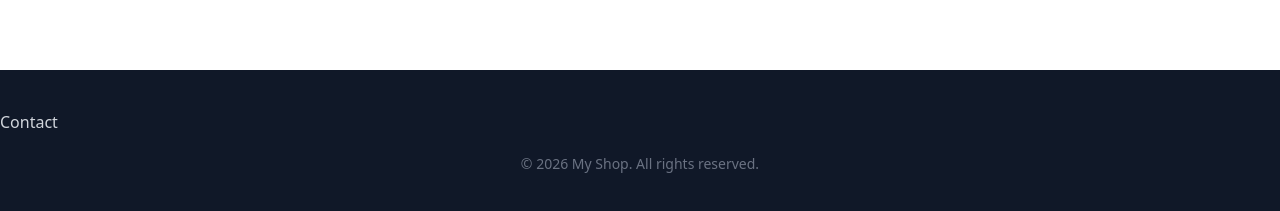
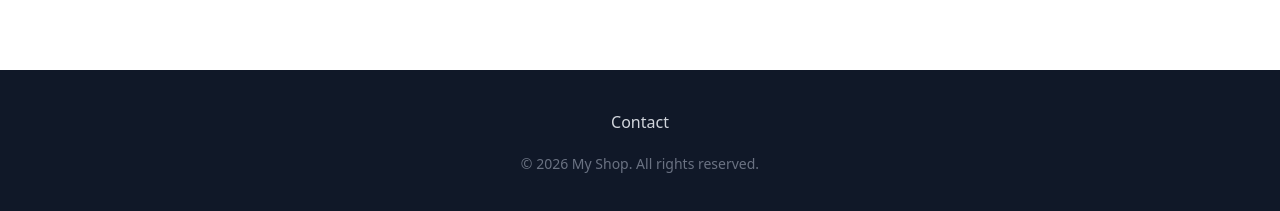
Before and after one commit to marsanna/ecommerce-project, a React (Vite) app in the folder frontend/: page / in a window 1280 px wide. Shown: the part 586-797 px from the top of the page. Built offline with nearby package versions, Linux system fonts and the light colour scheme; no server answers.

Commit message:
Authentification bug fixed

```diff
--- a/frontend/src/components/Footer.tsx
+++ b/frontend/src/components/Footer.tsx
@@ -2,7 +2,7 @@ import { Link } from "react-router";
 
 function Footer() {
   return (
-    <footer className="mt-10 bg-gray-900 py-10 text-gray-300">
+    <footer className="mt-10 bg-gray-900 py-10 text-center text-gray-300">
       <Link to="/contact" className="transition hover:text-gray-400">
         Contact
       </Link>
```
